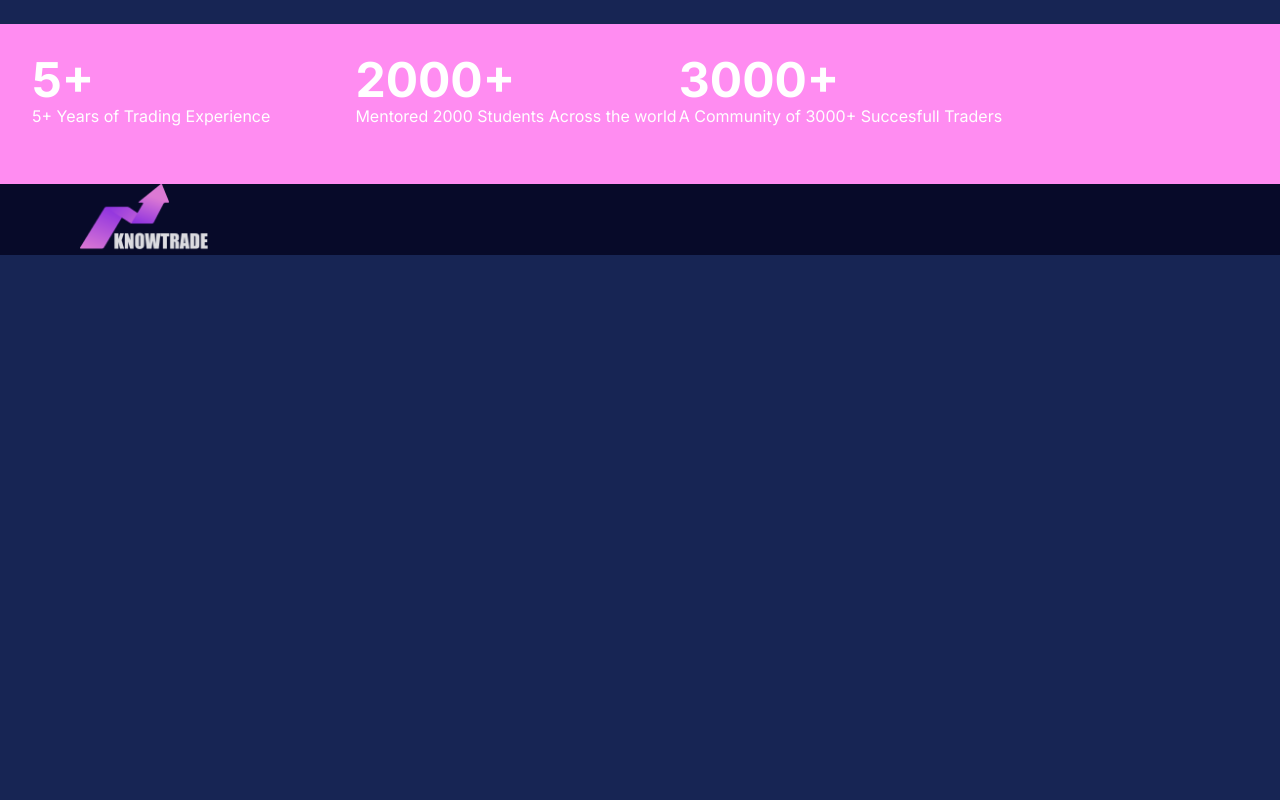
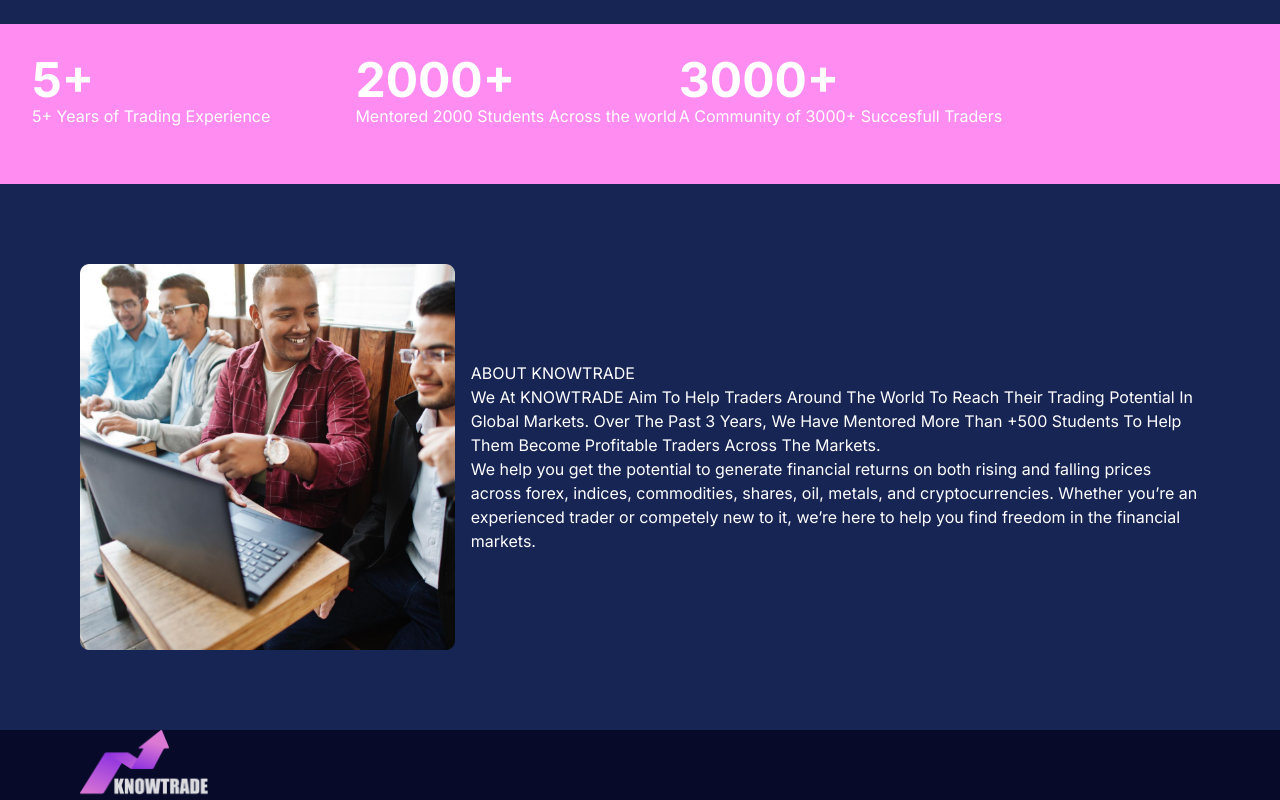
Before and after one commit to mansisuresh8/know-trade, a Next.js app: page / in a window 1280 px wide. Shown: the part 744-1544 px from the top of the page. Before the commit the page ends 999 px from the top, so only its background shows below. Built offline with nearby package versions, Linux system fonts and the light colour scheme.

Commit message:
start about

```diff
--- a/src/components/home/HeroSection.jsx
+++ b/src/components/home/HeroSection.jsx
@@ -1,4 +1,6 @@
 import React from "react";
+import Image from "next/image";
+import Link from "next/link";
 
 const HeroSection = () => {
   return (
@@ -25,7 +27,16 @@
           </section>
         </div>
         <div className="py-20">
-          <img src="./images/home/hero-section-2.png" alt="" />
+          <Link href={"/"}>
+            <div className="w-full">
+              <Image
+                src={"/images/home/hero-section-2.png"}
+                height={500}
+                width={500}
+                className="object-contain w-full"
+              />
+            </div>
+          </Link>{" "}
         </div>
       </div>
       <section className="bg-[#FF8CF1] px-8 py-8 flex justify-between items-center">
@@ -38,6 +49,37 @@
           <p>A Community of 3000+ Succesfull Traders</p>
         </div>
       </section>
+
+      <section>
+        <div className="flex justify-center items-center px-20 py-20 gap-4">
+          <Link href={"/"}>
+            <div className="w-full">
+              <Image
+                src={"/images/home/about-1.png"}
+                height={500}
+                width={200}
+                className="object-contain w-full"
+              />
+            </div>
+          </Link>
+          <div className="">
+            <p>ABOUT KNOWTRADE</p>
+            <p>
+              We At KNOWTRADE Aim To Help Traders Around The World To Reach
+              Their Trading Potential In Global Markets. Over The Past 3 Years,
+              We Have Mentored More Than +500 Students To Help Them Become
+              Profitable Traders Across The Markets.
+            </p>
+            <p>
+              We help you get the potential to generate financial returns on
+              both rising and falling prices across forex, indices, commodities,
+              shares, oil, metals, and cryptocurrencies. Whether you’re an
+              experienced trader or competely new to it, we’re here to help you
+              find freedom in the financial markets.
+            </p>
+          </div>
+        </div>
+      </section>
     </section>
   );
 };
```
Also changed, not shown: public/images/home/about-1.png (added). Lines whose indentation alone changed are shown as unchanged.
